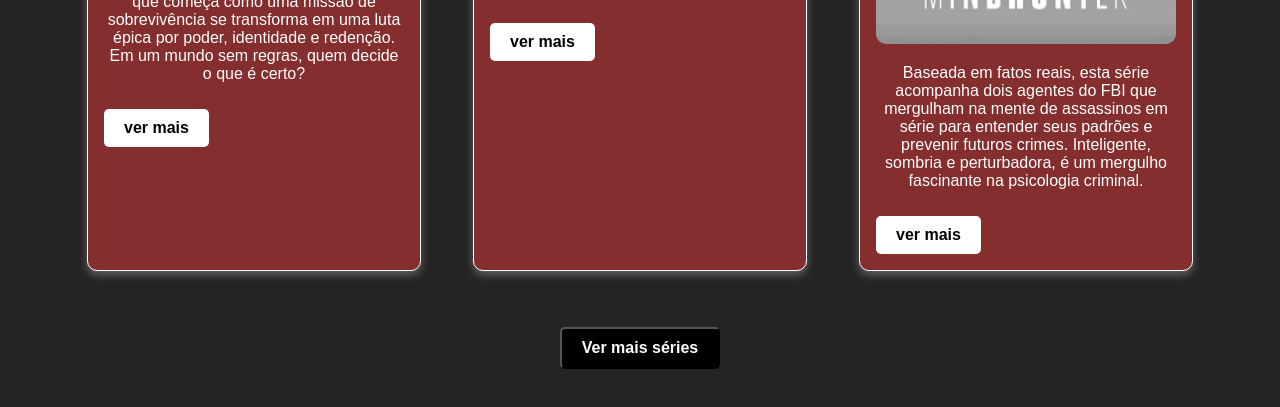
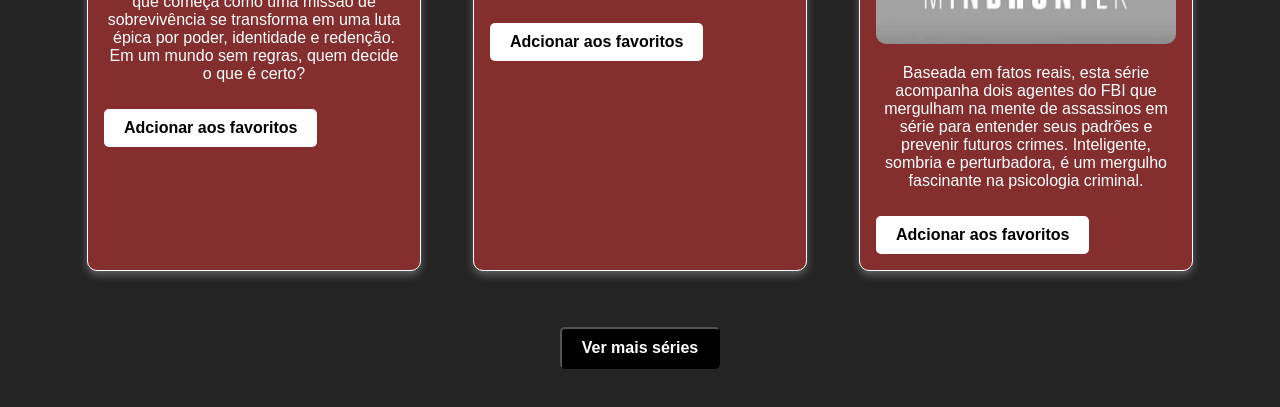
Before and after one commit to DesktopDasa/Dasa-Recomenda-es, a plain HTML site: page index.html in a window 1280 px wide. Shown: the part 1451-1858 px from the top of the page. Drawn offline with Linux system fonts and the light colour scheme.

Commit message:
Update index.html

```diff
--- a/index.html
+++ b/index.html
@@ -31,7 +31,7 @@
             <h2>Uma advogada extraordinaria</h2>
             <img src="imagens/uma-advogada-extraordinaria.png" alt="capa da serie advogada extraordinaria" width="400" height="400">
             <p>Woo Young-woo é uma jovem advogada brilhante com autismo e uma memória fotográfica impressionante. Enquanto enfrenta os desafios do mundo jurídico e os preconceitos da sociedade, ela encanta com sua sensibilidade única e inteligência fora do comum. Uma série emocionante, leve e inspiradora que celebra a diversidade e a força da autenticidade.</p>
-            <a href="#" class="botao">ver mais</a>
+            <a href="#" class="botao">Adcionar aos favoritos</a>
         </div>
 
       <!-- SERIE 4 -->
@@ -39,7 +39,7 @@
             <h2>The 100</h2>
             <img src="imagens/the-100.png" alt="capa da serie the 100" width="400" height="400">
             <p>Após um apocalipse nuclear, cem jovens delinquentes são enviados de volta à Terra para testar sua habitabilidade. O que começa como uma missão de sobrevivência se transforma em uma luta épica por poder, identidade e redenção. Em um mundo sem regras, quem decide o que é certo?</p>
-            <a href="#" class="botao">ver mais</a>
+            <a href="#" class="botao">Adcionar aos favoritos</a>
         </div>
 
       <!-- SERIE 5 -->
@@ -47,7 +47,7 @@
             <h2>Round 6</h2>
             <img src="imagens/round-6.png" alt="capa da serie round 6" width="400" height="400">
             <p>456 pessoas endividadas são convidadas para participar de jogos infantis com um prêmio milionário. O problema? Quem perde... morre. Uma crítica feroz à desigualdade social, envolta em suspense, tensão psicológica e reviravoltas chocantes. Você jogaria?</p>
-            <a href="#" class="botao">ver mais</a>
+            <a href="#" class="botao">Adcionar aos favoritos</a>
         </div>
 
       <!-- SERIE 6 -->
@@ -55,7 +55,7 @@
             <h2>Mindhunter</h2>
             <img src="imagens/mindhunter.png" alt="capa da serie mindhunter" width="400" height="400">
             <p>Baseada em fatos reais, esta série acompanha dois agentes do FBI que mergulham na mente de assassinos em série para entender seus padrões e prevenir futuros crimes. Inteligente, sombria e perturbadora, é um mergulho fascinante na psicologia criminal.</p>
-            <a href="#" class="botao">ver mais</a>
+            <a href="#" class="botao">Adcionar aos favoritos</a>
         </div>
     </div>
 
@@ -66,21 +66,21 @@
             <h2>The witcher</h2>
             <img src="imagens/the-witcher.png" alt="capa da serie The witcher" width="400" height="400">
             <p>Geralt de Rívia é um caçador de monstros solitário em um mundo onde humanos podem ser mais cruéis que as criaturas que ele enfrenta. Magia, política e destino se entrelaçam em uma saga épica cheia de ação, mistério e personagens inesquecíveis.</p>
-            <a href="#" class="botao">ver mais</a>
+            <a href="#" class="botao">Adcionar aos favoritos</a>
         </div>
     <!-- SERIE 8 -->
         <div class="serie">
             <h2>Dark</h2>
             <img src="imagens/dark.png" alt="capa da serie Dark" width="400" height="400">
             <p>Quando duas crianças desaparecem em uma pequena cidade alemã, segredos sombrios começam a emergir — incluindo viagens no tempo, laços familiares complexos e um ciclo de eventos que se repete há gerações. Dark é um quebra-cabeça cerebral e sombrio que desafia a lógica e prende do início ao fim. Nada é o que parece, e cada episódio revela uma nova camada de mistério.</p>
-            <a href="#" class="botao">ver mais</a>
+            <a href="#" class="botao">Adcionar aos favoritos</a>
         </div>
     <!-- SERIE 9 -->
         <div class="serie">
             <h2>The crown</h2>
             <img src="imagens/the-crown.png" alt="capa da serie The crown" width="400" height="400">
             <p>A série acompanha a vida da Rainha Elizabeth II desde sua ascensão ao trono, revelando os bastidores da monarquia britânica com elegância, drama e profundidade emocional. Com atuações impecáveis e cenários deslumbrantes, The Crown é um retrato fascinante do poder, da tradição e dos dilemas pessoais por trás da realeza.</p>
-            <a href="#" class="botao">ver mais</a>
+            <a href="#" class="botao">Adcionar aos favoritos</a>
         </div>
     </div>
     <!-- BOTÃO -->
```
